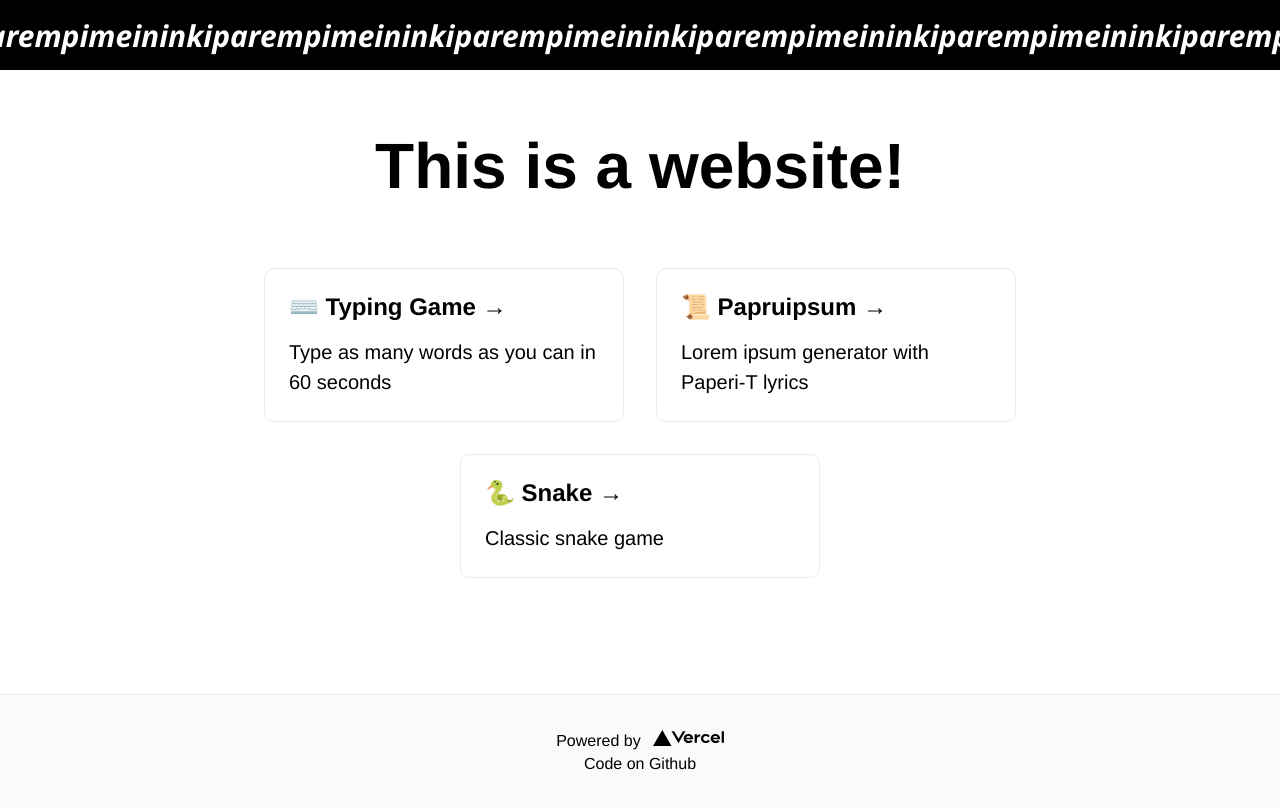
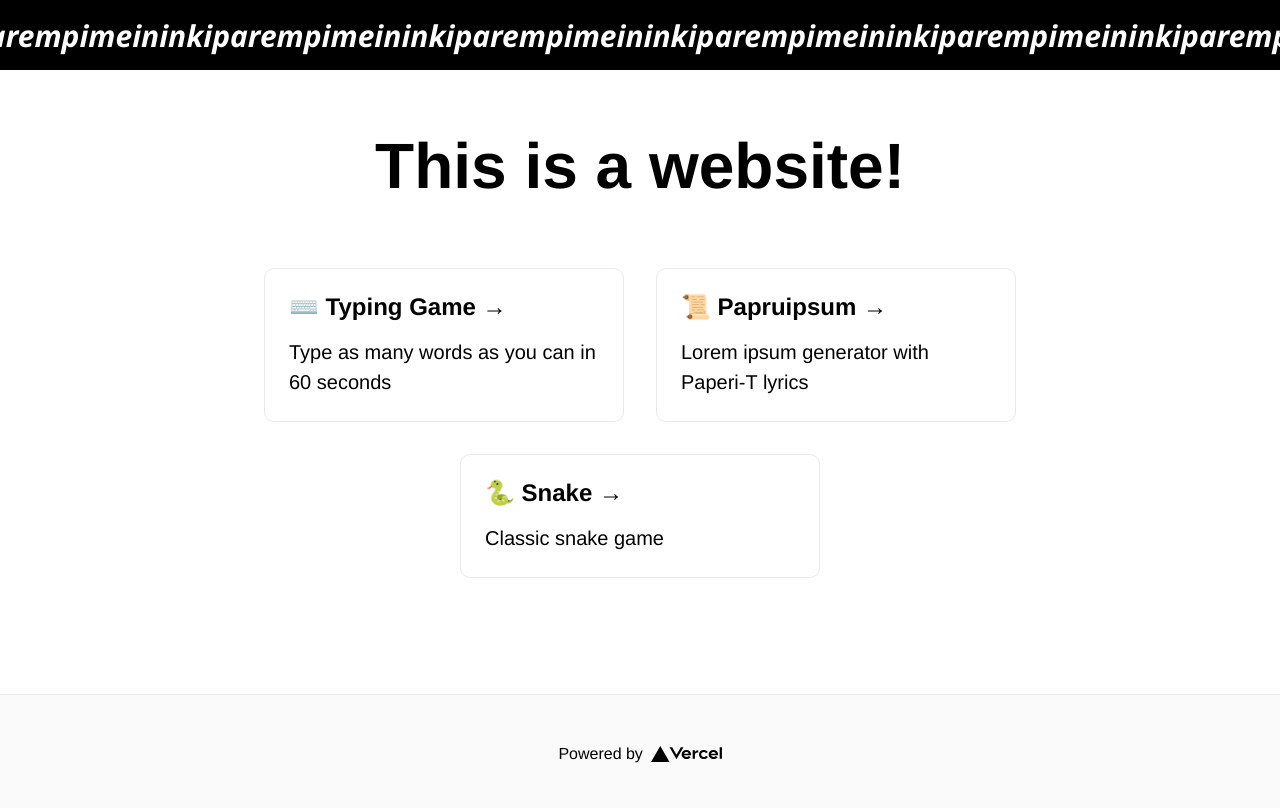
Before and after one commit to apltola/parempimeininki, a Next.js app: page / in a window 1280 px wide. Shown: the top 808 px of the page. Built offline with nearby package versions, Linux system fonts and the light colour scheme.

Commit message:
add loading indicators

```diff
--- a/components/footer.js
+++ b/components/footer.js
@@ -3,17 +3,10 @@ import styles from '../styles/Footer.module.css';
 export default function Footer() {
   return (
     <footer className={styles.footer}>
-      <span>
+      <span style={{ display: 'flex', alignItems: 'center' }}>
         Powered by{' '}
         <img src="/vercel.svg" alt="Vercel Logo" className={styles.logo} />
       </span>
-      <a
-        href="https://github.com/apltola/parempimeininki"
-        target="_blank"
-        rel="noopener noreferrer"
-      >
-        Code on Github
-      </a>
     </footer>
   );
 }
--- a/package.json
+++ b/package.json
@@ -11,8 +11,10 @@
     "axios": "^0.21.0",
     "mongodb": "^3.6.3",
     "next": "9.5.3",
+    "nprogress": "^0.2.0",
     "react": "16.13.1",
     "react-copy-to-clipboard": "^5.0.2",
-    "react-dom": "16.13.1"
+    "react-dom": "16.13.1",
+    "react-spinners": "^0.9.0"
   }
 }
--- a/pages/_app.js
+++ b/pages/_app.js
@@ -2,8 +2,16 @@ import '../styles/globals.css';
 import Header from '../components/header';
 import Head from 'next/head';
 import Footer from '../components/footer';
+import { Router } from 'next/router';
+import NProgress from 'nprogress';
+import 'nprogress/nprogress.css';
 
 function MyApp({ Component, pageProps }) {
+  Router.events.on('routeChangeStart', () => NProgress.start());
+  Router.events.on('routeChangeComplete', () => NProgress.done());
+  Router.events.on('routeChangeError', () => NProgress.done());
+  NProgress.configure({ showSpinner: false });
+
   return (
     <React.Fragment>
       <Head>
--- a/styles/SnakeScores.module.css
+++ b/styles/SnakeScores.module.css
@@ -4,3 +4,7 @@
   max-width: 200px;
   word-wrap: break-word;
 }
+
+.container td {
+  padding-top: 5px;
+}
```
Also changed, not shown: pages/snake.js (+10 -0 lines), 1 other file (tests, documents, lock files or other folders).
